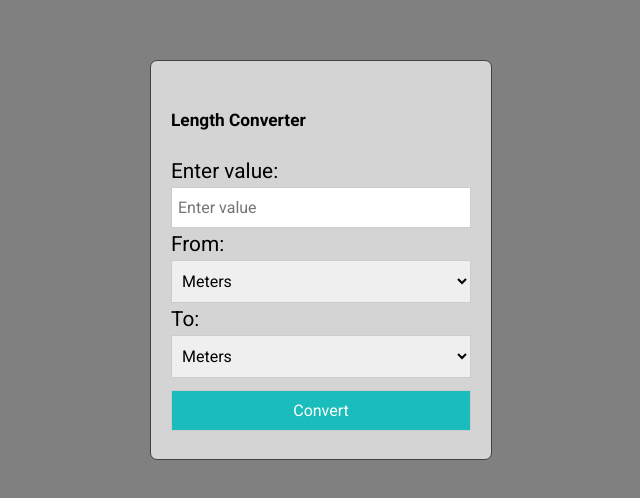
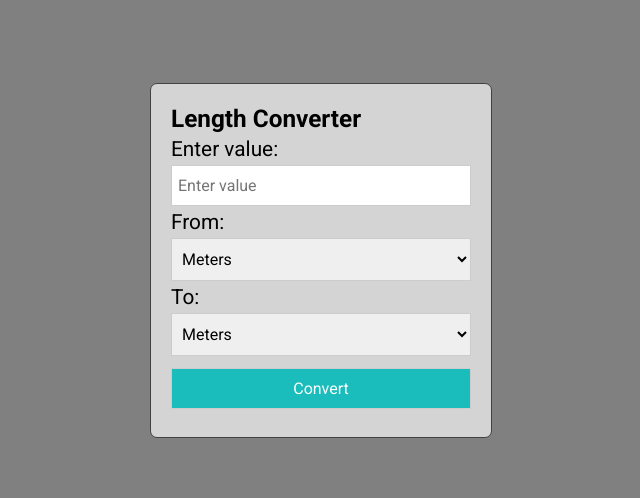
Before and after one commit to AgreeableOrange/Length-converter, a plain HTML site: page index.html in a window 1280 px wide. Shown: the part 108-606 px from the top of the page, without its empty margins (319-959 px from the left). Drawn offline with Linux system fonts and the light colour scheme.

Commit message:
Update index.html

```diff
--- a/index.html
+++ b/index.html
@@ -11,7 +11,7 @@
 </head>
 <body>
     <div class="converter">
-        <h5>Length Converter</h5>
+        <h3>Length Converter</h3>
         <label>Enter value:</label>
         <input type="number" id="InputValue" placeholder="Enter value">
         <label >From:</label>
```
